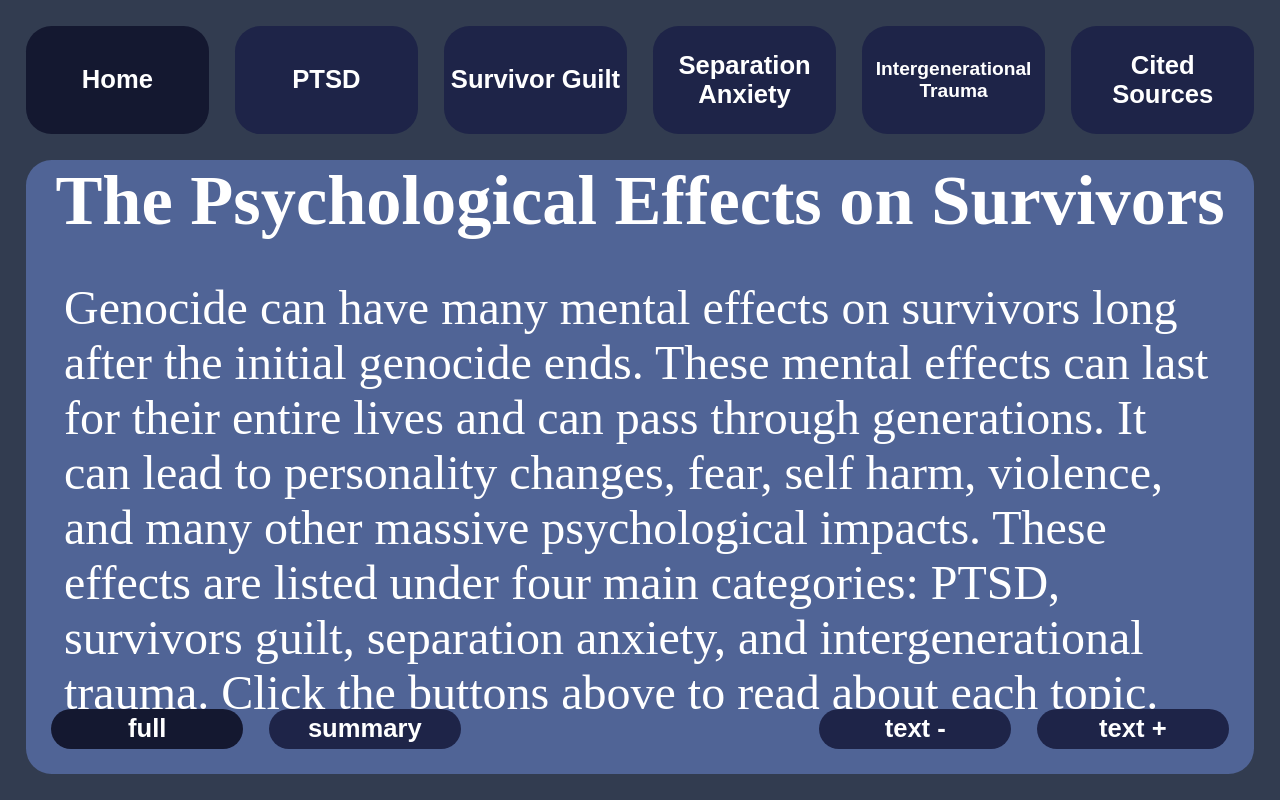
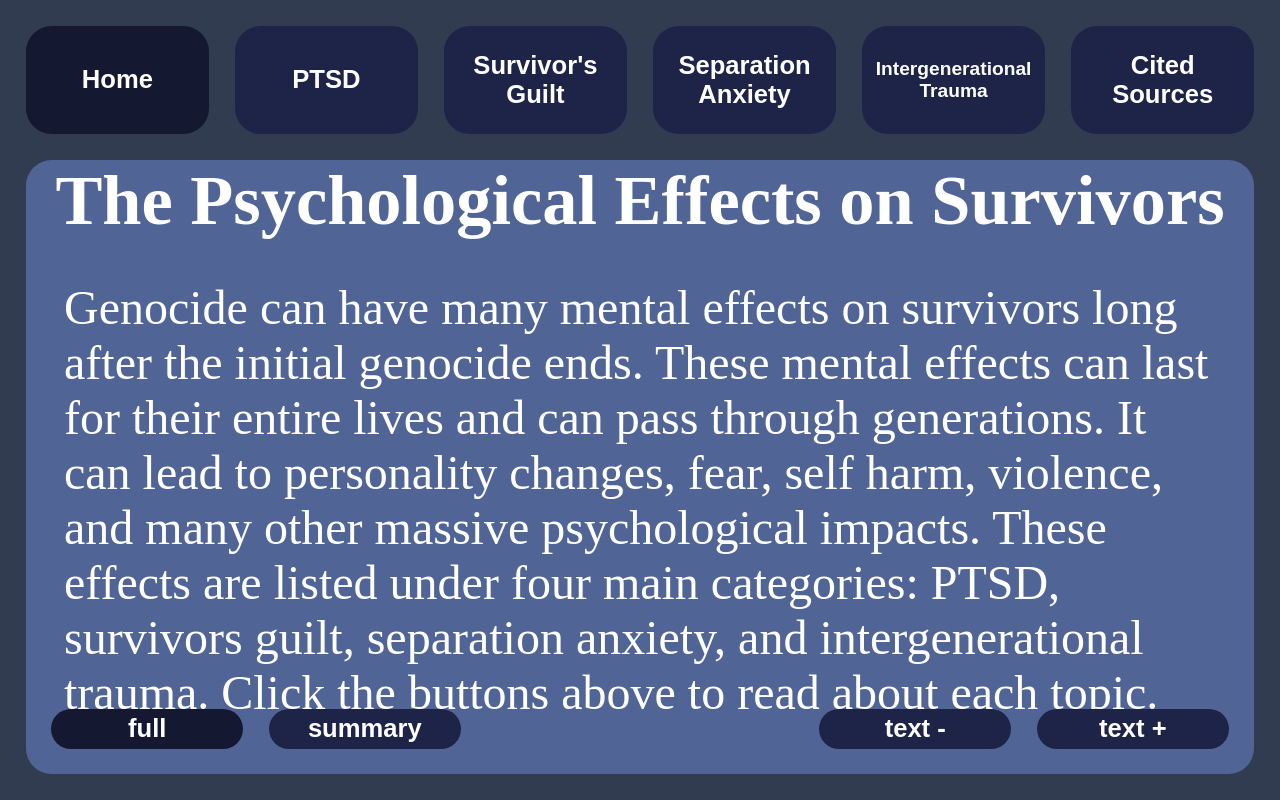
Before and after one commit to Gancuber/GT-Website-Project, a website: page index.html in a window 1280 px wide. Drawn offline with Linux system fonts and the light colour scheme.

Commit message:
Update index.html

```diff
--- a/index.html
+++ b/index.html
@@ -68,7 +68,7 @@ text-align: left;
 
 <button id = "home" style="top: 2vw; left: 2vw; background-color: rgb(20,24,48)">Home</button>
 <button id = "button1" style="top: 2vw; left: calc(2vw + ((98vw - (2vw)*6)/6 + 2vw));">PTSD</button>
-<button id = "button2" style="top: 2vw; left: calc(2vw + 2 * ((98vw - (2vw)*6)/6 + 2vw));">Survivor Guilt</button>
+<button id = "button2" style="top: 2vw; left: calc(2vw + 2 * ((98vw - (2vw)*6)/6 + 2vw));">Survivor's Guilt</button>
 <button id = "button3" style="top: 2vw; left: calc(2vw + 3 * ((98vw - (2vw)*6)/6 + 2vw));">Separation Anxiety</button>
 <button id = "button4" style="top: 2vw; left: calc(2vw + 4 * ((98vw - (2vw)*6)/6 + 2vw)); font-size: 1.5vw">Intergenerational Trauma</button>
 <button id = "button5" style="top: 2vw; left: calc(2vw + 5 * ((98vw - (2vw)*6)/6 + 2vw));">Cited Sources</button>
@@ -127,7 +127,7 @@ right: 21vw;
     const ti1 = "PTSD";
     const te1 = "PTSD, or post traumatic stress disorder,  is the most impactful and well known of the four major impacts. It causes flashbacks, nightmares, numbing, hyper-vigilance, and anxiety, which can cause survivors to fear certain items or places and will commonly avoid them. From a study from the Rwandan Genocide, approximately 37% of survivors were affected by PTSD, 66% of whom where women. Although, if people get the correct help, they can be treated for PTSD.";
     const te1s = "PTSD is the biggest of the four main effects. It can cause flashbacks, nightmares, numbing, hyper-vigilance, and anxiety, causing survivors to fear certain places or objects and will commonly avoid them. One study found that around 37% of survivors are affected by PTSD, with 66% being women. Although PTSD can be treated.";
-    const ti2 = "Survivor Guilt";
+    const ti2 = "Survivor's Guilt";
     const te2 = "Survivor’s guilt is the guilt of losing a loved one, like friends or family. It can cause people to feel responsible for the loss of another or to feel that they should have died rather than their loved one. Those affected may obsess over how they could have saved someone they lost. Survivor’s guilt is also very closely related to PTSD, including flashbacks, nightmares, and intrusive thoughts. ";
     const te2s = "Survivor’s guilt is the guilt over the loss of a loved one. Victims may feel responsible for the death of another or felt they should have died instead. They may obsess over ways they could have saved them. Survivor’s guilt is also very closely related to PTSD, including flashbacks, nightmares, and intrusive thoughts.";
     const ti3 = "Separation Anxiety";
```
